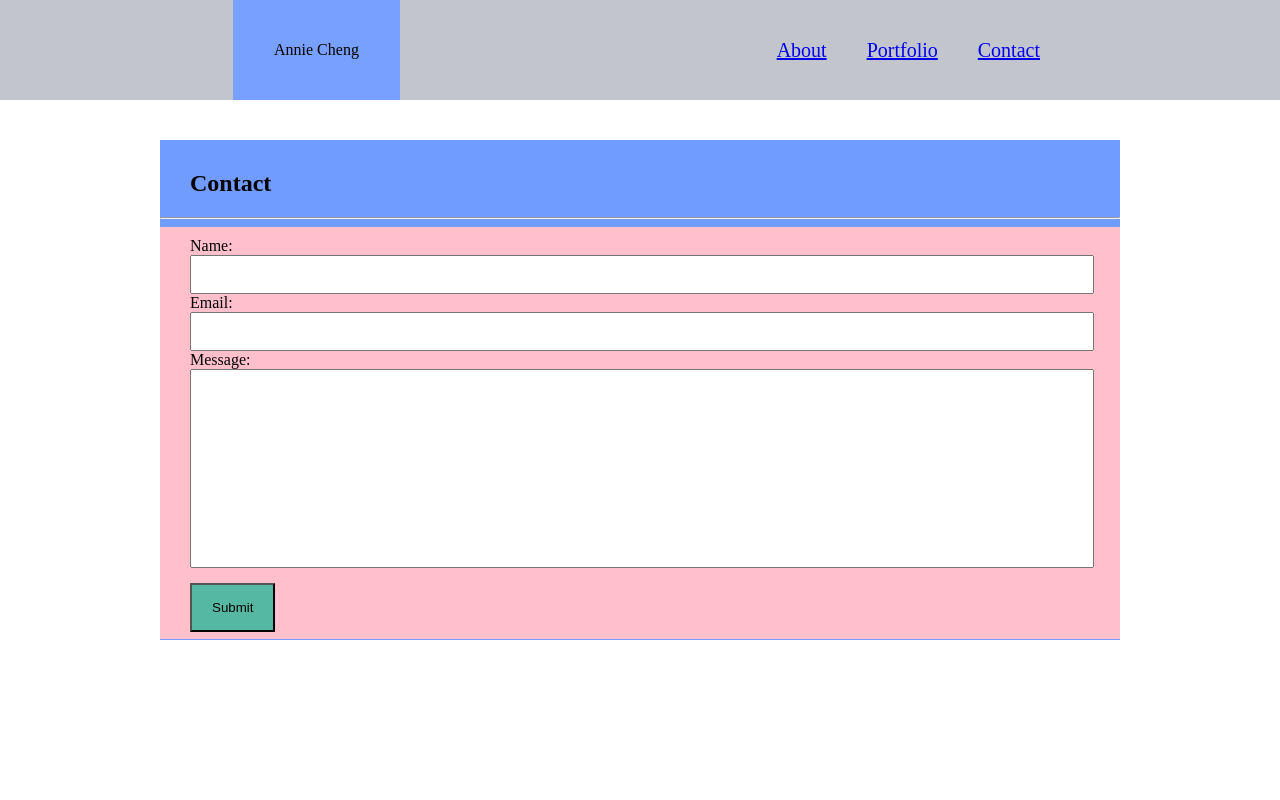
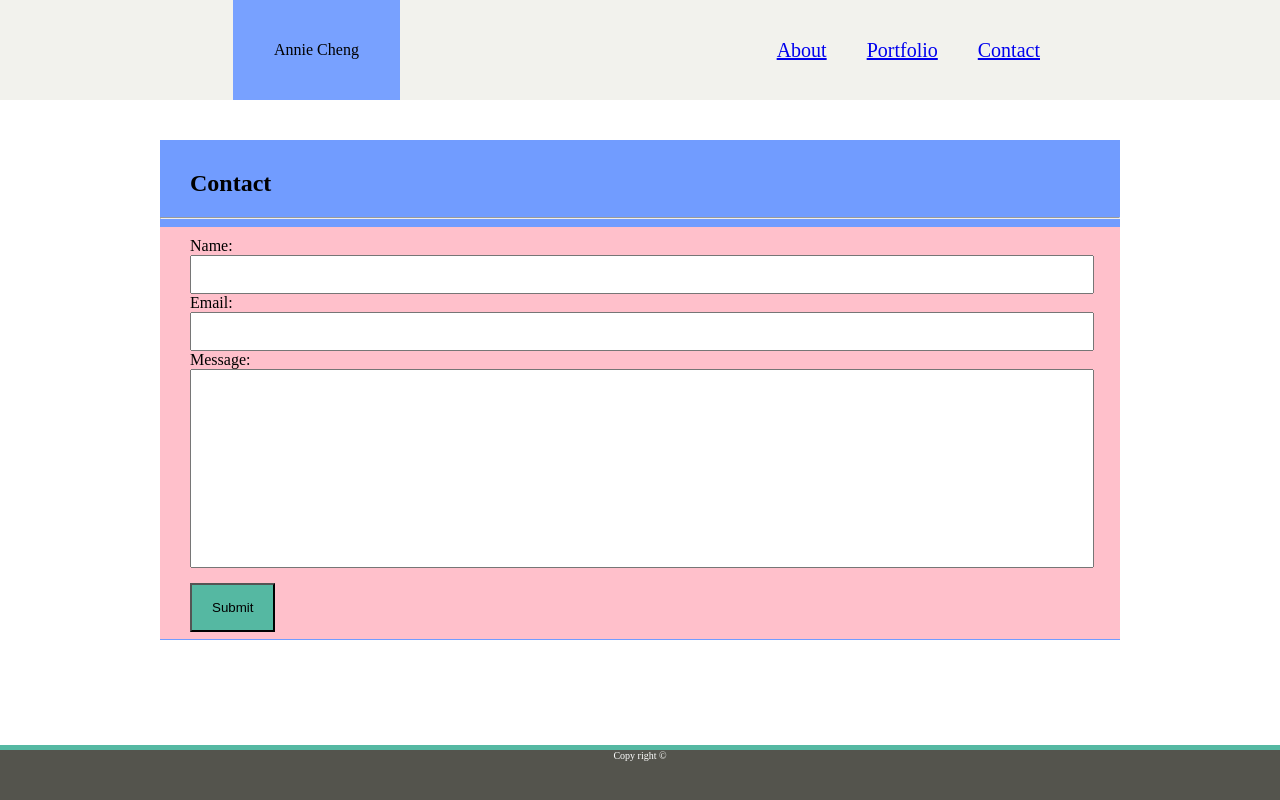
Before and after one commit to anicng/Basic-Portfolio, a plain HTML site: page contact.html in a window 1280 px wide. Drawn offline with Linux system fonts and the light colour scheme.

Commit message:
added contact page footer and copy right

```diff
--- a/assets/css/style.css
+++ b/assets/css/style.css
@@ -9,7 +9,7 @@ header {
 }
 
 .topnav {
-    background: #c2c5cc;
+    background: #f2f2ed;
     position: fixed;
     left: 0px;
     top: 0px;
@@ -64,3 +64,16 @@ form {
     background-color: #55b8a2;
     padding: 15px 20px;
  }
+
+ footer {
+    background: #54544d;
+    position: fixed;
+    bottom: 0px;
+    left: 0px;
+    height: 50px;
+    font-size: 10px;
+    color: #ffffff;
+    width: 100%;
+    border-top: 5px solid #55b8a2;
+    text-align: center;
+ }
--- a/contact.html
+++ b/contact.html
@@ -31,6 +31,9 @@
             <button type="submit" form="contact_form">Submit</button>
         </form>
     </div>
+    <footer>
+        Copy right ©
+    </footer>
 </body>
 
 </html>
```
